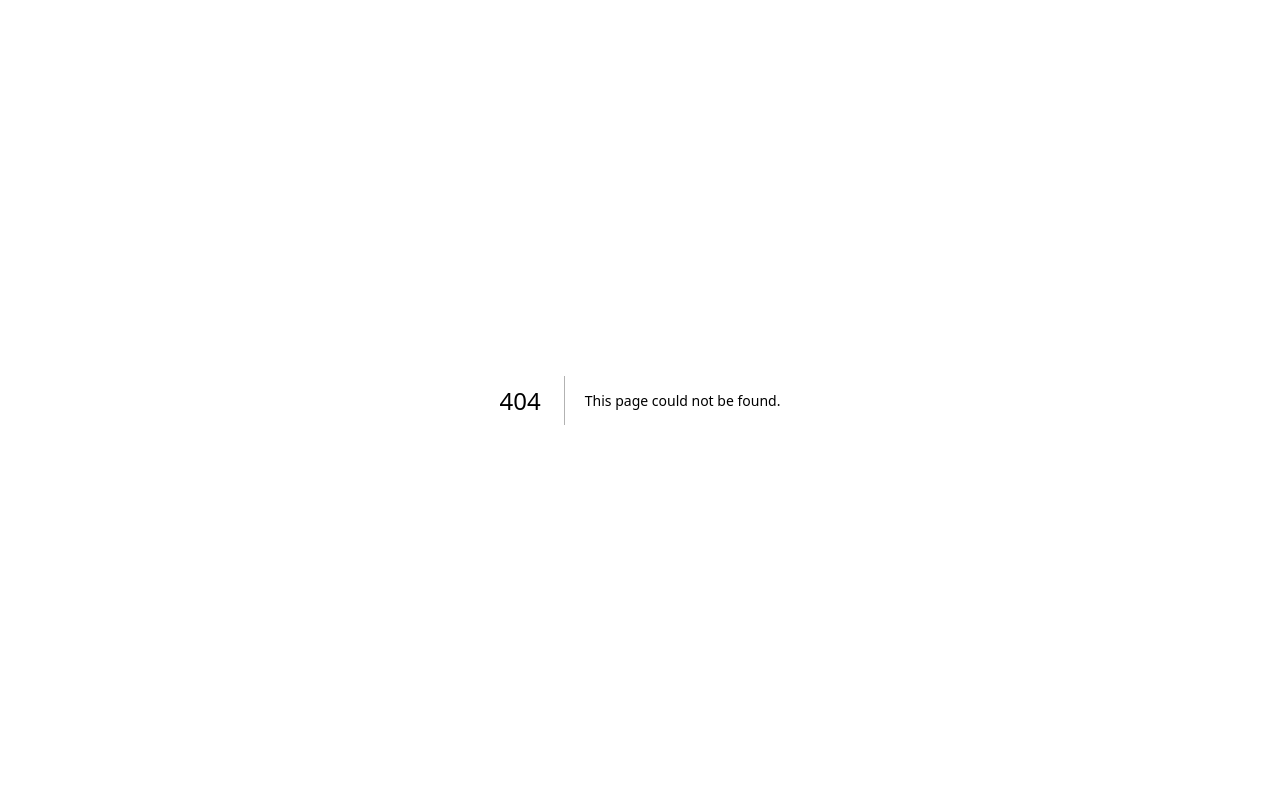
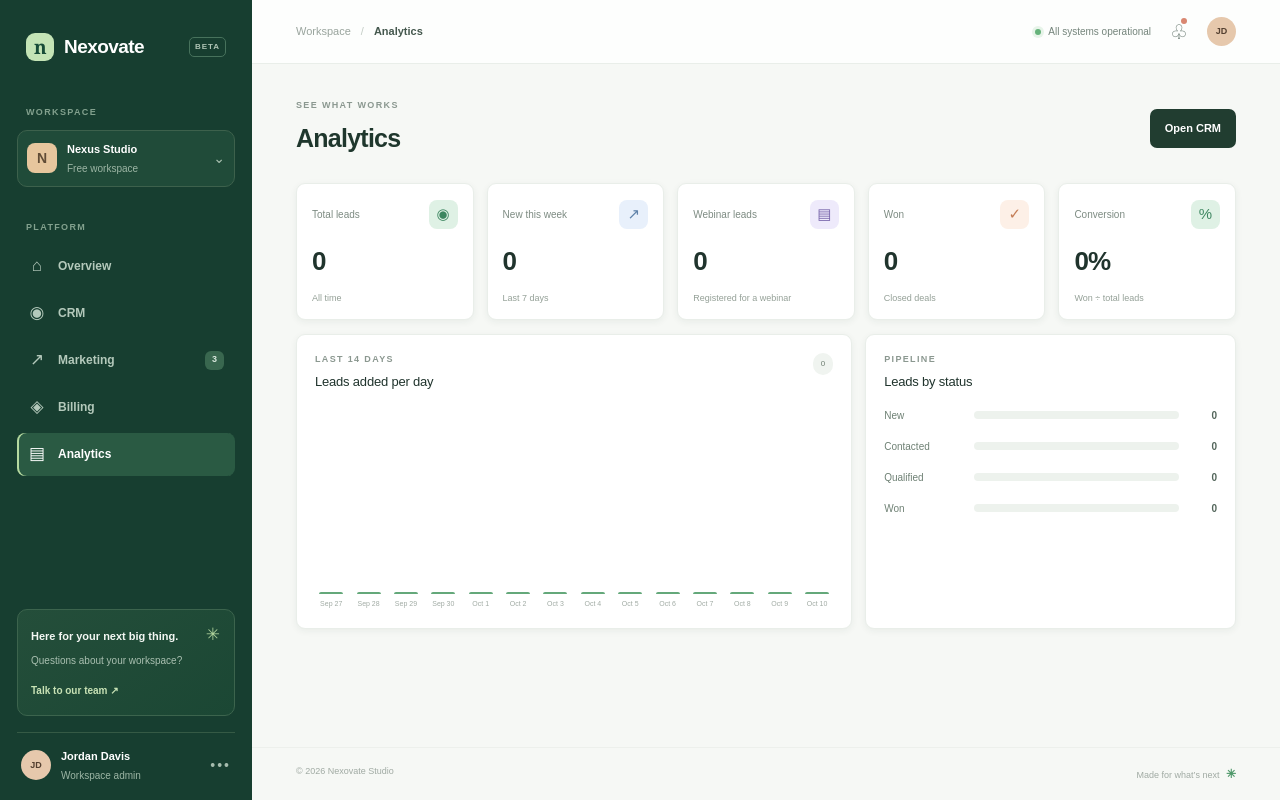
Before and after one commit to joelfelidias123-jpg/Nexovate_college_round, a Next.js app: page /analytics in a window 1280 px wide. Before the commit this address had no page. Built offline with nearby package versions, Linux system fonts and the light colour scheme; no server answers; the database is empty.

Commit message:
Add analytics page

```diff
--- /dev/null
+++ b/app/analytics/page.tsx
@@ -0,0 +1,119 @@
+"use client";
+
+import Link from "next/link";
+import { useEffect, useState } from "react";
+import { WorkspaceShell } from "@/components/WorkspaceShell";
+
+type Analytics = {
+  total: number;
+  newThisWeek: number;
+  webinarLeads: number;
+  won: number;
+  conversionRate: number;
+  byStatus: Record<"NEW" | "CONTACTED" | "QUALIFIED" | "WON", number>;
+  perDay: { date: string; count: number }[];
+};
+
+const dayLabel = new Intl.DateTimeFormat("en-US", { month: "short", day: "numeric", timeZone: "UTC" });
+const statusLabel = (s: string) => s.charAt(0) + s.slice(1).toLowerCase();
+
+export default function AnalyticsPage() {
+  const [data, setData] = useState<Analytics | null>(null);
+  const [error, setError] = useState("");
+
+  useEffect(() => {
+    fetch("/api/analytics", { cache: "no-store" })
+      .then((res) => {
+        if (!res.ok) throw new Error("Could not load analytics");
+        return res.json();
+      })
+      .then(setData)
+      .catch((e) => setError(e instanceof Error ? e.message : "Something went wrong"));
+  }, []);
+
+  const maxDay = data ? Math.max(1, ...data.perDay.map((d) => d.count)) : 1;
+  const maxStatus = data ? Math.max(1, ...Object.values(data.byStatus)) : 1;
+
+  const cards = data
+    ? [
+        { label: "Total leads", value: data.total, meta: "All time", icon: "◉", tone: "green" },
+        { label: "New this week", value: data.newThisWeek, meta: "Last 7 days", icon: "↗", tone: "blue" },
+        { label: "Webinar leads", value: data.webinarLeads, meta: "Registered for a webinar", icon: "▤", tone: "lavender" },
+        { label: "Won", value: data.won, meta: "Closed deals", icon: "✓", tone: "peach" },
+        { label: "Conversion", value: `${data.conversionRate}%`, meta: "Won ÷ total leads", icon: "%", tone: "green" },
+      ]
+    : [];
+
+  return (
+    <WorkspaceShell
+      eyebrow="SEE WHAT WORKS"
+      title="Analytics"
+      action={
+        <Link href="/crm" className="button button-dark">
+          Open CRM
+        </Link>
+      }
+    >
+      {error ? <div className="notice notice-error">{error}</div> : null}
+      {!data && !error ? <div className="loading-card">Loading analytics…</div> : null}
+
+      {data ? (
+        <>
+          <div className="an-stats">
+            {cards.map((c) => (
+              <div className="stat-card" key={c.label}>
+                <div className="stat-top">
+                  <span>{c.label}</span>
+                  <span className={`stat-symbol ${c.tone}`}>{c.icon}</span>
+                </div>
+                <div className="stat-value">{c.value}</div>
+                <div className="stat-meta">{c.meta}</div>
+              </div>
+            ))}
+          </div>
+
+          <div className="an-grid">
+            <section className="panel">
+              <div className="panel-heading">
+                <div>
+                  <div className="eyebrow">LAST 14 DAYS</div>
+                  <h3>Leads added per day</h3>
+                </div>
+                <span className="count-pill">{data.perDay.reduce((s, d) => s + d.count, 0)}</span>
+              </div>
+              <div className="bar-chart">
+                {data.perDay.map((d) => (
+                  <div className="bar-col" key={d.date}>
+                    <b>{d.count || ""}</b>
+                    <div className="bar-wrap">
+                      <div className="bar" style={{ height: `${(d.count / maxDay) * 100}%` }} />
+                    </div>
+                    <small>{dayLabel.format(new Date(d.date)).replace(" ", "\u00a0")}</small>
+                  </div>
+                ))}
+              </div>
+            </section>
+
+            <section className="panel">
+              <div className="panel-heading">
+                <div>
+                  <div className="eyebrow">PIPELINE</div>
+                  <h3>Leads by status</h3>
+                </div>
+              </div>
+              {(["NEW", "CONTACTED", "QUALIFIED", "WON"] as const).map((s) => (
+                <div className="hbar-row" key={s}>
+                  <span>{statusLabel(s)}</span>
+                  <div className="hbar-track">
+                    <div className="hbar-fill" style={{ width: `${(data.byStatus[s] / maxStatus) * 100}%` }} />
+                  </div>
+                  <b>{data.byStatus[s]}</b>
+                </div>
+              ))}
+            </section>
+          </div>
+        </>
+      ) : null}
+    </WorkspaceShell>
+  );
+}
--- /dev/null
+++ b/app/api/analytics/route.ts
@@ -0,0 +1,7 @@
+import { NextResponse, connection } from "next/server";
+import { getAnalytics } from "@/lib/analytics";
+
+export async function GET() {
+  await connection();
+  return NextResponse.json(await getAnalytics());
+}
--- /dev/null
+++ b/lib/analytics.ts
@@ -0,0 +1,43 @@
+import { db } from "@/lib/db";
+
+const WORKSPACE_ID = "ws_demo";
+const DAYS = 14;
+
+export async function getAnalytics() {
+  const leads = await db.lead.findMany({
+    where: { workspaceId: WORKSPACE_ID },
+    select: { status: true, source: true, createdAt: true },
+  });
+
+  const now = new Date();
+  const dayKey = (d: Date) => d.toISOString().slice(0, 10);
+
+  const perDay = new Map<string, number>();
+  for (let i = DAYS - 1; i >= 0; i--) {
+    perDay.set(dayKey(new Date(now.getTime() - i * 86400000)), 0);
+  }
+
+  const weekAgo = now.getTime() - 7 * 86400000;
+  let newThisWeek = 0;
+  const byStatus = { NEW: 0, CONTACTED: 0, QUALIFIED: 0, WON: 0 };
+  const bySource = { SITE: 0, WEBINAR: 0 };
+
+  for (const lead of leads) {
+    byStatus[lead.status]++;
+    bySource[lead.source]++;
+    if (lead.createdAt.getTime() >= weekAgo) newThisWeek++;
+    const key = dayKey(lead.createdAt);
+    if (perDay.has(key)) perDay.set(key, (perDay.get(key) ?? 0) + 1);
+  }
+
+  const total = leads.length;
+  return {
+    total,
+    newThisWeek,
+    webinarLeads: bySource.WEBINAR,
+    won: byStatus.WON,
+    conversionRate: total ? Math.round((byStatus.WON / total) * 100) : 0,
+    byStatus,
+    perDay: [...perDay].map(([date, count]) => ({ date, count })),
+  };
+}
```
Also changed, not shown: app/globals.css.
